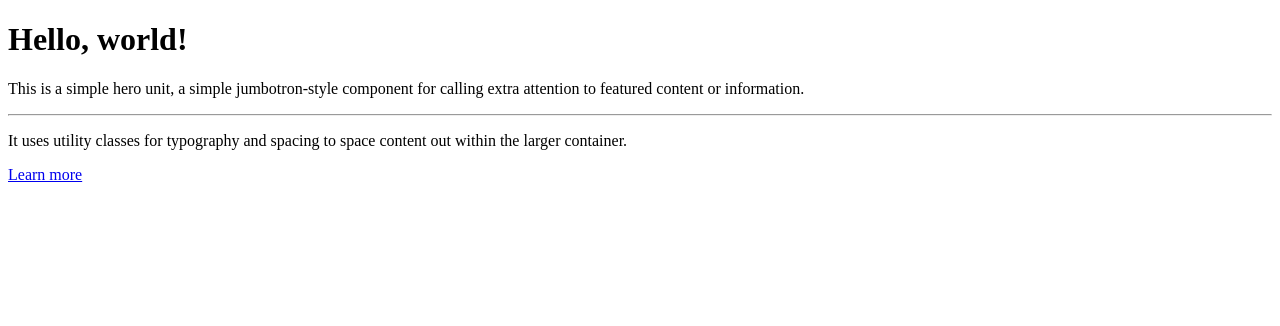
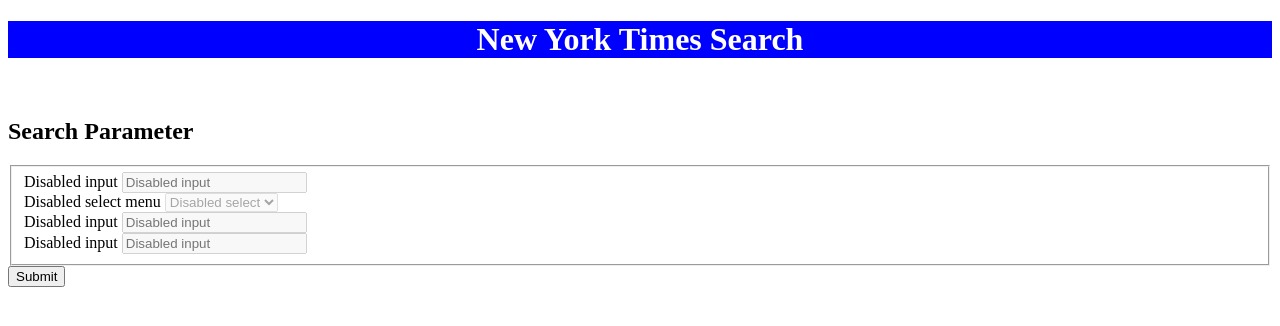
Before and after one commit to KChristlieb/NYTimes, a plain HTML site: page index.html in a window 1280 px wide. Drawn offline with nearby package versions, Linux system fonts and the light colour scheme; no server answers.

Commit message:
added bootstrap styling and in js created the ajex with a button call to grab the seach term

```diff
--- a/assests/javascript/app.js
+++ b/assests/javascript/app.js
@@ -1,8 +1,20 @@
+var search = $(this).attr("data-search");
 var queryURL = "https://api.nytimes.com/svc/search/v2/articlesearch.json?q=election&api-key=NSXcGQInZUdg7bUSwRV6pduG2NrYzePP";
 $.ajax({
-    url: queryURL
+    url: queryURL,
     method: "GET"
+}).then(function (response) {
+    console.log(response)
+$("button").on("click", function(event){
+    event.preventDefault();
+var searchTerm = $("#searchTermInput").val();
+console.log(searchTerm);
 })
-.then(function(response) {
-console.log (response)
+
+var start
+var records
+var startYear
+var endYear
+
+
 })
--- a/index.html
+++ b/index.html
@@ -1,31 +1,84 @@
 <!DOCTYPE html>
 <html lang="en">
+
 <head>
-    <meta charset="UTF-8">
-    <meta name="viewport" content="width=device-width, initial-scale=1.0">
-    <meta http-equiv="X-UA-Compatible" content="ie=edge">
-    <title>Document</title>
+  <meta charset="UTF-8">
+  <meta name="viewport" content="width=device-width, initial-scale=1.0">
+  <meta http-equiv="X-UA-Compatible" content="ie=edge">
+  <title>Document</title>
 
 
 </head>
 
+<body>
 
-<body>
-        <script src="https://code.jquery.com/jquery-3.3.1.slim.min.js" integrity="sha384-q8i/X+965DzO0rT7abK41JStQIAqVgRVzpbzo5smXKp4YfRvH+8abtTE1Pi6jizo" crossorigin="anonymous"></script>
-        <script src="https://cdnjs.cloudflare.com/ajax/libs/popper.js/1.14.7/umd/popper.min.js" integrity="sha384-UO2eT0CpHqdSJQ6hJty5KVphtPhzWj9WO1clHTMGa3JDZwrnQq4sF86dIHNDz0W1" crossorigin="anonymous"></script>
-        <script src="https://stackpath.bootstrapcdn.com/bootstrap/4.3.1/js/bootstrap.min.js" integrity="sha384-JjSmVgyd0p3pXB1rRibZUAYoIIy6OrQ6VrjIEaFf/nJGzIxFDsf4x0xIM+B07jRM" crossorigin="anonymous"></script>
+  <script src="https://cdnjs.cloudflare.com/ajax/libs/popper.js/1.14.7/umd/popper.min.js"
+    integrity="sha384-UO2eT0CpHqdSJQ6hJty5KVphtPhzWj9WO1clHTMGa3JDZwrnQq4sF86dIHNDz0W1"
+    crossorigin="anonymous"></script>
+  <script src="https://stackpath.bootstrapcdn.com/bootstrap/4.3.1/js/bootstrap.min.js"
+    integrity="sha384-JjSmVgyd0p3pXB1rRibZUAYoIIy6OrQ6VrjIEaFf/nJGzIxFDsf4x0xIM+B07jRM"
+    crossorigin="anonymous"></script>
 
-        <div class="jumbotron">
-                <h1 class="display-4">Hello, world!</h1>
-                <p class="lead">This is a simple hero unit, a simple jumbotron-style component for calling extra attention to featured content or information.</p>
-                <hr class="my-4">
-                <p>It uses utility classes for typography and spacing to space content out within the larger container.</p>
-                <a class="btn btn-primary btn-lg" href="#" role="button">Learn more</a>
+
+
+
+    <div class="bodystyle">
+      <div class="jumbotron jumbotron-fluid" style="background-color: blue; color: white; text-align: center;">
+          <div class="container">
+              <h1 class="display-4"><strong>New York Times Search</strong></h1>
+
+          </div>
+      </div>
+
+      <br>
+      <div class="row">
+          <div class="col-lg-12">
+              <h2>Search Parameter</h2>
+          </div>
+      </div>
+      <form>
+          <fieldset disabled>
+              <div class="form-group">
+                  <label for="disabledTextInput">Disabled input</label>
+                  <input type="text" id="disabledTextInput" class="form-control" placeholder="Disabled input">
               </div>
+              <div class="form-group">
+                  <label for="disabledSelect">Disabled select menu</label>
+                  <select id="disabledSelect" class="form-control">
+                      <option>Disabled select</option>
+                  </select>
+              </div>
+              <div class="form-group">
+                  <label for="disabledTextInput">Disabled input</label>
+                  <input type="text" id="disabledTextInput" class="form-control" placeholder="Disabled input">
+              </div>
+              <div class="form-group">
+                  <label for="disabledTextInput">Disabled input</label>
+                  <input type="text" id="disabledTextInput" class="form-control" placeholder="Disabled input">
+              </div>
+
+
+          </fieldset>
+      </form>
+      <div class="row">
+          <div class="col-lg-2">
+              <button type="submit" class="btn btn-primary">Submit</button>
+          </div>
+      </div>
+  </div>
 
 
 
 
 
+
+
+
+
+
+  <script src="https://code.jquery.com/jquery-3.4.1.js" integrity="sha256-WpOohJOqMqqyKL9FccASB9O0KwACQJpFTUBLTYOVvVU="
+    crossorigin="anonymous"></script>
+  <script src="assests/javascript/app.js"></script>
 </body>
+
 </html>
```
